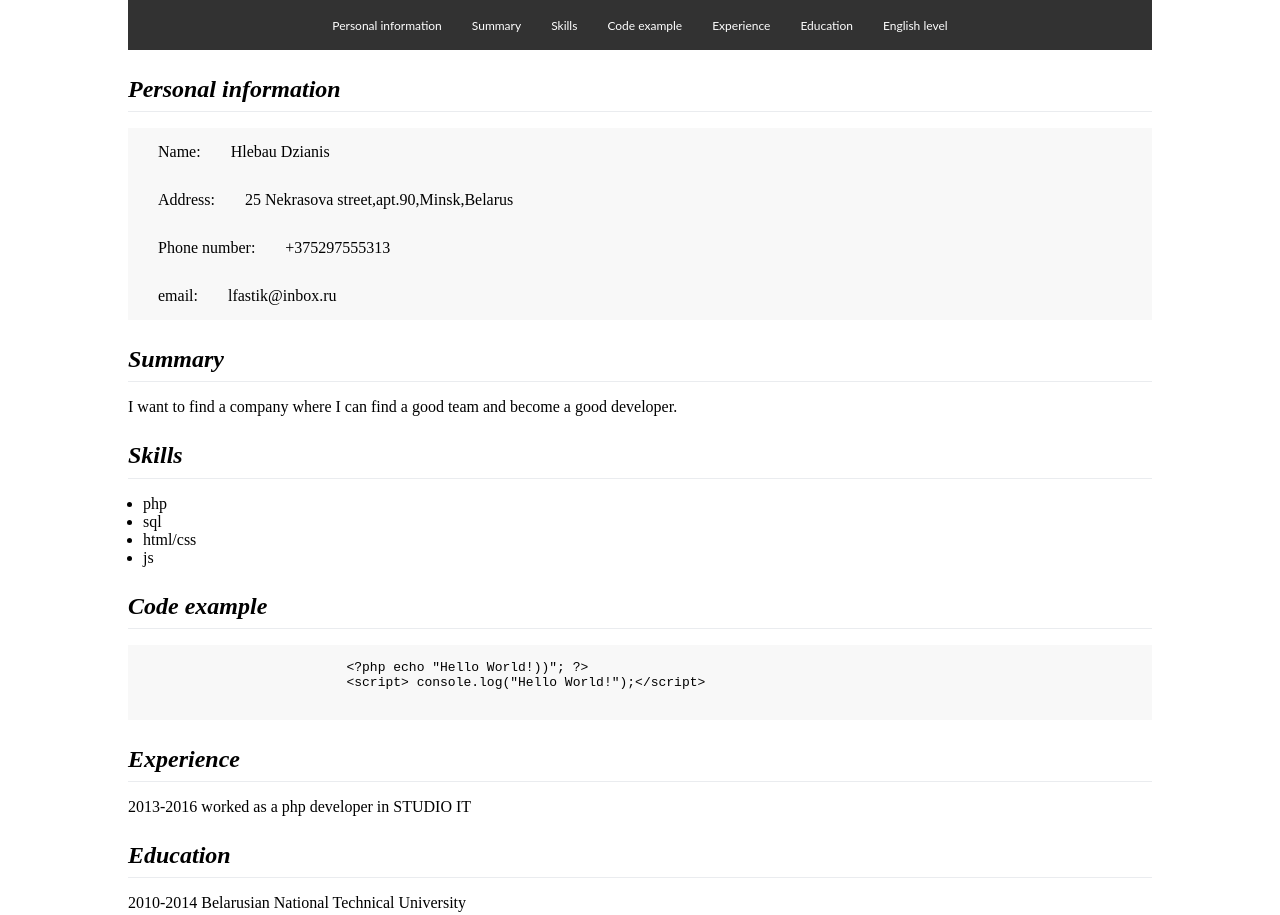
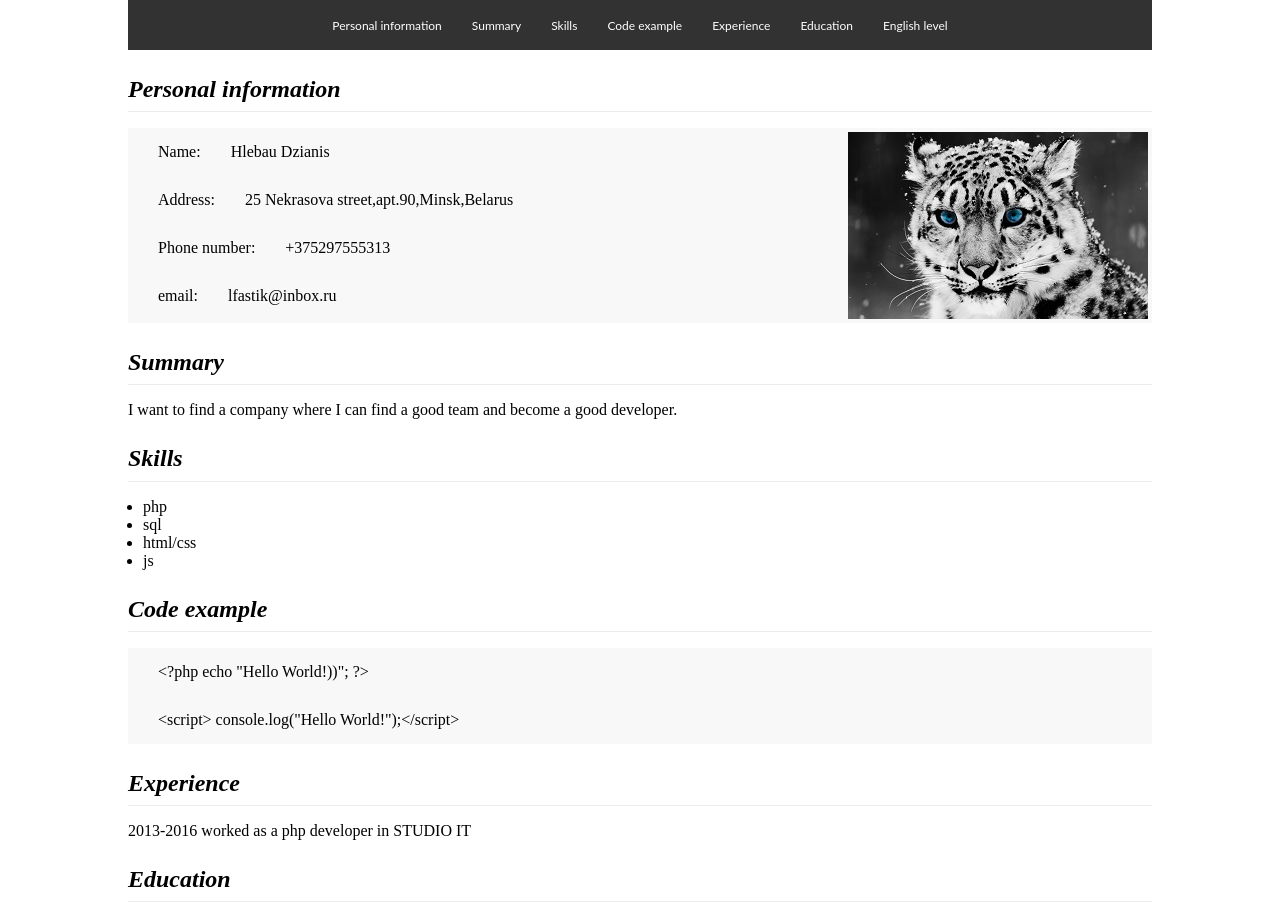
Before and after one commit to CAPYM9N/rsschool-2019Q1-cv, a plain HTML site: page index.html in a window 1280 px wide. Shown: the top 915 px of the page. Drawn offline with Linux system fonts and the light colour scheme.

Commit message:
feat: add image

```diff
--- a/index.html
+++ b/index.html
@@ -11,34 +11,37 @@
   <div class="wrapper">
     <header>
       <nav class="navigation">
-
-
         <ul class="nav">
-                    <li><a href="#portfolio">Personal information</a></li>
-                    <li><a href="">Summary</a></li>
-                    <li><a href="#blog">Skills</a></li>
-                    <li><a href="#form">Code example</a></li>
-                    <li><a href="#form">Experience</a></li>
-                    <li><a href="#form">Education</a></li>
-                    <li><a href="#form">English level</a></li>
+          <li><a href="#information">Personal information</a></li>
+          <li><a href="#summary">Summary</a></li>
+          <li><a href="#skills">Skills</a></li>
+          <li><a href="#code">Code example</a></li>
+          <li><a href="#experience">Experience</a></li>
+          <li><a href="#education">Education</a></li>
+          <li><a href="#english">English level</a></li>
         </ul>
       </nav>
     </header>
     <main>
-            <section>
+      <section id="information">
         <h2><strong><em>Personal information</em></strong></h2>
         <div class="inf">
+          <div>
             <p>Name:<span>Hlebau Dzianis</span></p>
             <p>Address:<span>25 Nekrasova street,apt.90,Minsk,Belarus</span></p>
             <p>Phone number:<span>+375297555313</span></p>
             <p>email:<span>lfastik@inbox.ru</span></p>
           </div>
+          <div class="image">
+            <img src="345.jpg" alt="foto">
+          </div>
+        </div>
       </section>
-            <section>
+      <section id="summary">
         <h2><strong><em>Summary</em></strong></h2>
         <p class="information">I want to find a company where I can find a good team and become a good developer.</p>
       </section>
-            <section>
+      <section id="skills">
         <h2><strong><em>Skills</em></strong></h2>
         <ul class="skills">
           <li>php</li>
@@ -47,24 +50,22 @@
           <li>js</li>
         </ul>
       </section>
-            <section>
+      <section id="code">
         <h2><strong><em>Code example</em></strong></h2>
-                <div class="inf">
-                  <pre>
-                    <code>
-                            &lt;?php echo "Hello World!))"; ?&gt;
-                            &lt;script&gt; console.log("Hello World!");&lt;/script&gt;
-                    </code>
+        <div class="code">
+          <p>&lt;?php echo "Hello World!))"; ?&gt;</p>
+          <p> &lt;script&gt; console.log("Hello World!");&lt;/script&gt;</p>
+        </div>
       </section>
-            <section>
+      <section id="experience">
          <h2><strong><em>Experience</em></strong></h2>
          <p class="information">2013-2016 worked as a php developer in STUDIO IT</p>
       </section>
-            <section>
+      <section id="education">
          <h2><strong><em>Education</em></strong></h2>
          <p class="information">2010-2014 Belarusian National Technical University</p>
       </section>
-            <section>
+      <section id="english">
           <h2><strong><em>English level</em></strong></h2>
           <p class="information">2017-2018 Streamline school A1 level</p>
           <p class="information">2018-2019 Streamline school A2 level</p>
--- a/style.css
+++ b/style.css
@@ -41,6 +41,7 @@ h2{
 
 }
 .inf{
+    display: flex;
     margin-bottom: 16px;
     background-color: #f8f8f8;
 }
@@ -50,11 +51,21 @@ h2{
 .inf span {
     padding-left: 30px;
 }
+.image{
+    margin: 4px 0 0 305px;
+}
 .information{
     margin-bottom: 16px;
 }
 .skills{
     margin-left: 15px;
+}
+.code{
+    margin-bottom: 16px;
+    background-color: #f8f8f8;
+}
+.code p{
+    padding: 15px 30px;
 }
 .bottom{
     width: 100%;
```
Also changed, not shown: 345.jpg (added). Lines whose indentation alone changed are shown as unchanged.
